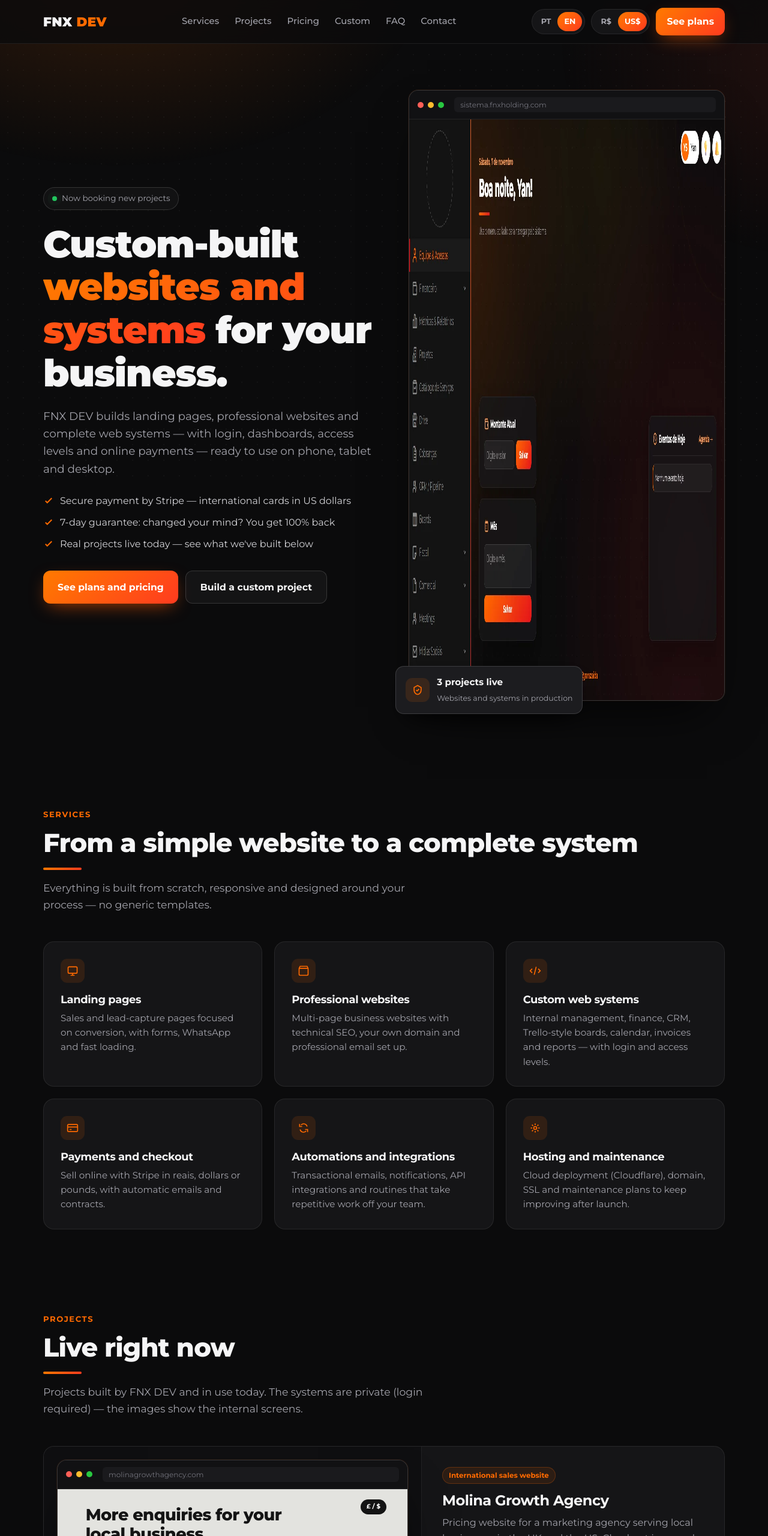
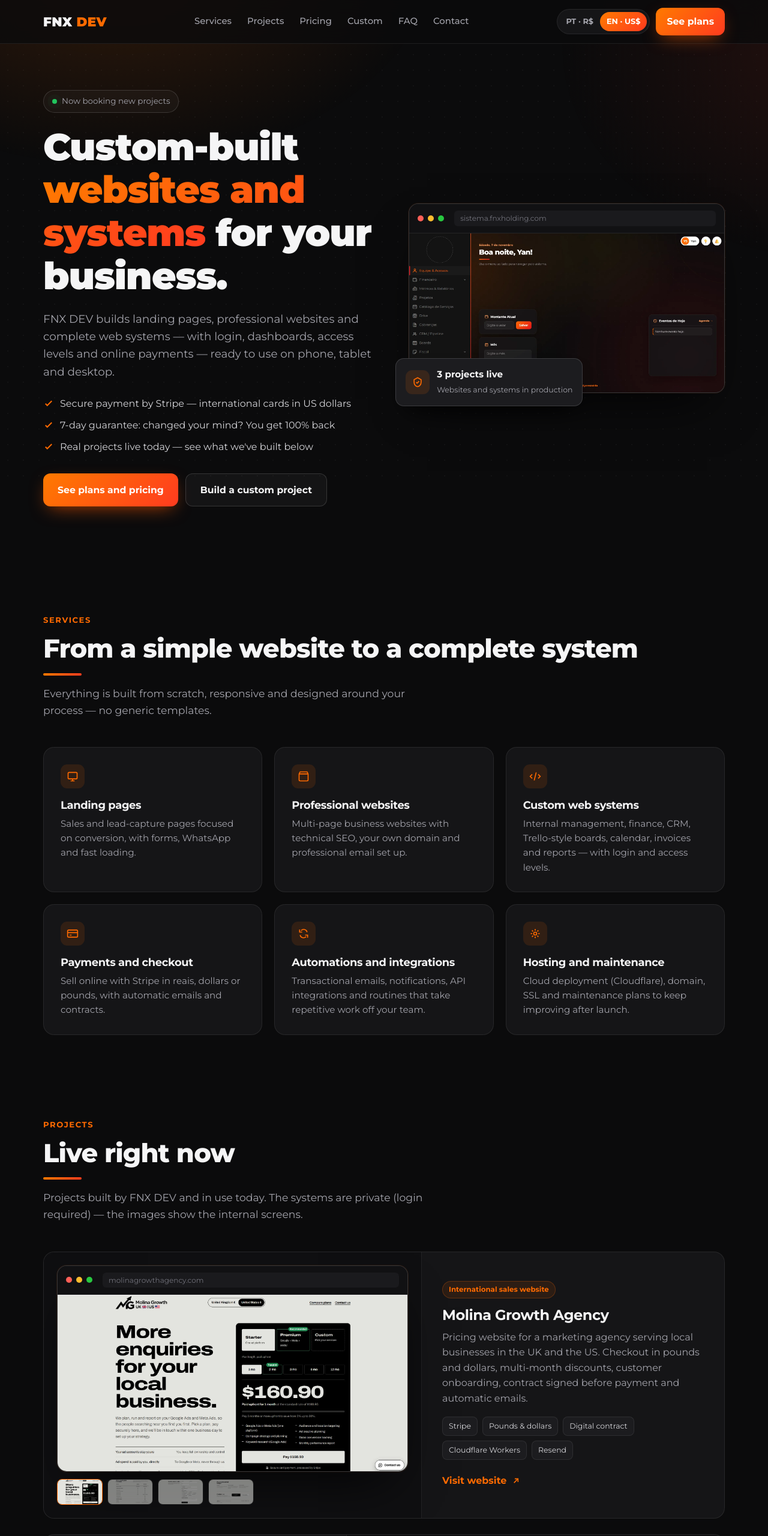
Before and after one commit to Fnx1982/FNX-DEV, a plain HTML site: page index.html in a window 1280 px wide. Shown: the top 2560 px of the page at 60% size. Drawn offline with Linux system fonts and the light colour scheme.

Commit message:
Portfolio Molina, imagem do topo e moeda pelo idioma

```diff
--- a/index.html
+++ b/index.html
@@ -82,6 +82,7 @@ header{position:fixed;top:0;left:0;right:0;z-index:50;background:rgba(11,11,12,.
 .browser-bar i:nth-child(1){background:#ff5f57}.browser-bar i:nth-child(2){background:#febc2e}.browser-bar i:nth-child(3){background:#28c840}
 .browser-bar span{margin-left:10px;font-size:.75rem;color:var(--dim);background:#1a1a1d;border-radius:6px;padding:3px 10px;flex:1;overflow:hidden;text-overflow:ellipsis;white-space:nowrap}
 .hero-visual{position:relative}
+.browser > img{width:100%;height:auto;aspect-ratio:1917/968;object-fit:cover;object-position:top left}
 .hero-visual .float{position:absolute;bottom:-22px;left:-22px;background:var(--card2);border:1px solid var(--line2);border-radius:14px;padding:14px 16px;display:flex;gap:12px;align-items:center;box-shadow:0 20px 40px -20px #000}
 .float b{display:block;font-size:.95rem}.float small{color:var(--muted);font-size:.78rem}
 .ico{width:40px;height:40px;border-radius:11px;display:grid;place-items:center;background:rgba(255,106,0,.12);color:var(--or);flex:none}
@@ -307,13 +308,10 @@ footer p{color:var(--muted);font-size:.9rem;max-width:320px;margin-top:10px}
       <a href="#contato" data-en="Contact">Contato</a>
     </nav>
     <div class="nav-right">
-      <div class="cur" role="group" aria-label="Idioma / Language">
-        <button type="button" data-lang="pt" class="on">PT</button>
-        <button type="button" data-lang="en">EN</button>
-      </div>
-      <div class="cur" role="group" aria-label="Moeda / Currency">
-        <button type="button" data-cur="brl" class="on">R$</button>
-        <button type="button" data-cur="usd">US$</button>
+      <!-- Idioma e moeda andam juntos: PT = reais, EN = dólar -->
+      <div class="cur" role="group" aria-label="Idioma e moeda / Language and currency">
+        <button type="button" data-lang="pt" class="on" title="Português — preços em reais">PT · R$</button>
+        <button type="button" data-lang="en" title="English — prices in US dollars">EN · US$</button>
       </div>
       <a href="#planos" class="btn btn-primary" style="padding:10px 18px" data-en="See plans">Ver planos</a>
       <button class="burger" id="burger" aria-label="Menu" aria-expanded="false">
@@ -390,20 +388,17 @@ footer p{color:var(--muted);font-size:.9rem;max-width:320px;margin-top:10px}
     </div>
 
     <div class="projects">
-      <article class="card proj reveal">
+      <article class="card proj reveal" data-gallery>
         <div class="proj-media">
           <div class="browser">
             <div class="browser-bar"><i></i><i></i><i></i><span>molinagrowthagency.com</span></div>
-            <div class="shot">
-              <!-- Mockup automático. Para usar um print real, salve em assets/projetos/molina.webp -->
-              <div class="mock" aria-hidden="true">
-                <span class="pill">£ / $</span>
-                <h4>More enquiries for your local business.</h4>
-                <p>Google Ads &amp; Meta Ads planned, run and reported for local businesses in the UK and US.</p>
-                <div class="mp"><div>Starter<small>one ad platform</small></div><div>Premium<small>Google, Meta &amp; social</small></div><div>Custom<small>pick your services</small></div></div>
-              </div>
-              <img src="assets/projetos/molina.webp" alt="Molina Growth Agency" onerror="this.remove()" style="position:relative" loading="lazy">
-            </div>
+            <div class="shot"><img src="assets/projetos/molina-1.webp" alt="Molina Growth Agency" loading="lazy" data-main></div>
+          </div>
+          <div class="thumbs">
+            <button class="on" data-src="assets/projetos/molina-1.webp" aria-label="1"><img src="assets/projetos/molina-1.webp" alt="" loading="lazy"></button>
+            <button data-src="assets/projetos/molina-2.webp" aria-label="2"><img src="assets/projetos/molina-2.webp" alt="" loading="lazy"></button>
+            <button data-src="assets/projetos/molina-3.webp" aria-label="3"><img src="assets/projetos/molina-3.webp" alt="" loading="lazy"></button>
+            <button data-src="assets/projetos/molina-4.webp" aria-label="4"><img src="assets/projetos/molina-4.webp" alt="" loading="lazy"></button>
           </div>
         </div>
         <div class="proj-body">
@@ -889,7 +884,9 @@ const $ = (s, el=document) => el.querySelector(s);
 const $$ = (s, el=document) => [...el.querySelectorAll(s)];
 const store = { get:k=>{try{return localStorage.getItem(k)}catch(e){return null}}, set:(k,v)=>{try{localStorage.setItem(k,v)}catch(e){}} };
 let lang = store.get('fnx_lang') || ((navigator.language||'pt').toLowerCase().startsWith('pt') ? 'pt' : 'en');
-let moeda = store.get('fnx_moeda') || (lang === 'en' ? 'usd' : 'brl');
+// A moeda segue o idioma: português = reais (BRL), inglês = dólar (USD)
+const moedaDoIdioma = l => (l === 'en' ? 'usd' : 'brl');
+let moeda = moedaDoIdioma(lang);
 const T = () => TXT[lang];
 const fmt = (v, c) => c === 'brl'
   ? 'R$ ' + v.toLocaleString(lang==='en'?'en-US':'pt-BR')
@@ -920,7 +917,9 @@ function aplicaIdioma(){
   if (planoAtual) atualizaSubtitulo();
 }
 $$('[data-lang]').forEach(b => b.addEventListener('click', () => {
-  lang = b.dataset.lang; store.set('fnx_lang', lang); aplicaIdioma();
+  lang = b.dataset.lang; store.set('fnx_lang', lang);
+  moeda = moedaDoIdioma(lang);   // troca os valores junto com o idioma
+  aplicaIdioma();
 }));
 
 /* ---------- planos ---------- */
@@ -945,11 +944,9 @@ function renderFaixas(){
     `<label class="opt"><input type="radio" name="orcamento" value="${esc(f)}" ${i===idx?'checked':''}><span>${esc(f)}</span></label>`).join('');
 }
 function setMoeda(c){
-  moeda = c; store.set('fnx_moeda', c);
-  $$('[data-cur]').forEach(b => b.classList.toggle('on', b.dataset.cur === c));
+  moeda = c;
   renderPlanos(); renderFaixas(); atualizaResumo();
 }
-$$('[data-cur]').forEach(b => b.addEventListener('click', () => setMoeda(b.dataset.cur)));
 
 /* ---------- países (lista ISO sem os bloqueados) ---------- */
 const ISO = 'AD AE AG AI AL AM AO AQ AR AS AT AU AW AX AZ BA BB BD BE BF BG BH BI BJ BL BM BN BO BQ BR BS BT BV BW BZ CA CC CG CH CI CK CL CM CN CO CR CV CW CX CY CZ DE DJ DK DM DO DZ EC EE EG EH ER ES ET FI FJ FK FM FO FR GA GB GD GE GF GG GH GI GL GM GN GP GQ GR GS GT GU GW GY HK HM HN HR HT HU ID IE IL IM IN IO IQ IS IT JE JM JO JP KE KG KH KI KM KN KR KW KY KZ LA LB LC LI LK LR LS LT LU LV MA MC MD ME MF MG MH MK ML MN MO MP MQ MR MS MT MU MV MW MX MY MZ NA NC NE NF NG NI NL NO NP NR NU NZ OM PA PE PF PG PH PK PL PM PN PR PS PT PW PY QA RE RO RS RW SA SB SC SE SG SH SI SJ SK SL SM SN SR ST SV SX SZ TC TD TF TG TH TJ TK TL TM TN TO TR TT TV TW TZ UA UG UM US UY UZ VA VC VG VI VN VU WF WS XK YT ZA ZM ZW'.split(' ');
@@ -1147,7 +1144,6 @@ $$('.reveal').forEach(el => io.observe(el));
 document.addEventListener('input', e => { const f = e.target.closest('.field'); if (f) f.classList.remove('bad'); });
 
 $('#year').textContent = new Date().getFullYear();
-$$('[data-cur]').forEach(b => b.classList.toggle('on', b.dataset.cur === moeda));
 aplicaIdioma();
 </script>
 </body>
```
Also changed, not shown: public/index.html (+20 -24 lines), public/assets/projetos/molina-1.webp (added), public/assets/projetos/molina-2.webp (added), public/assets/projetos/molina-3.webp (added), public/assets/projetos/molina-4.webp (added).
